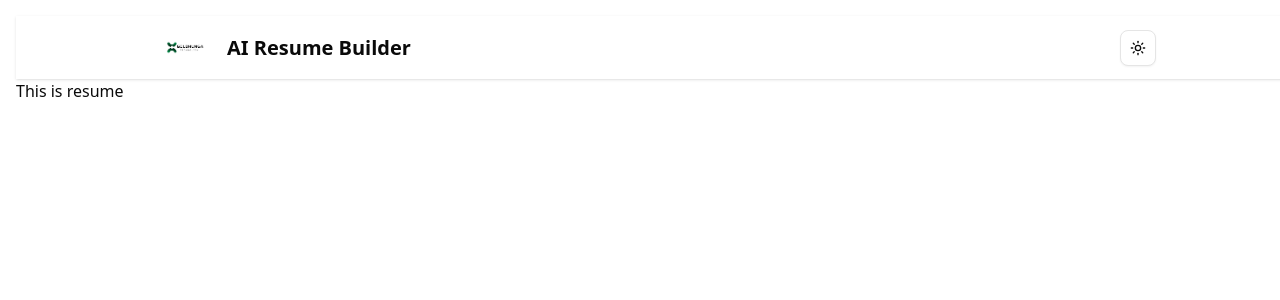
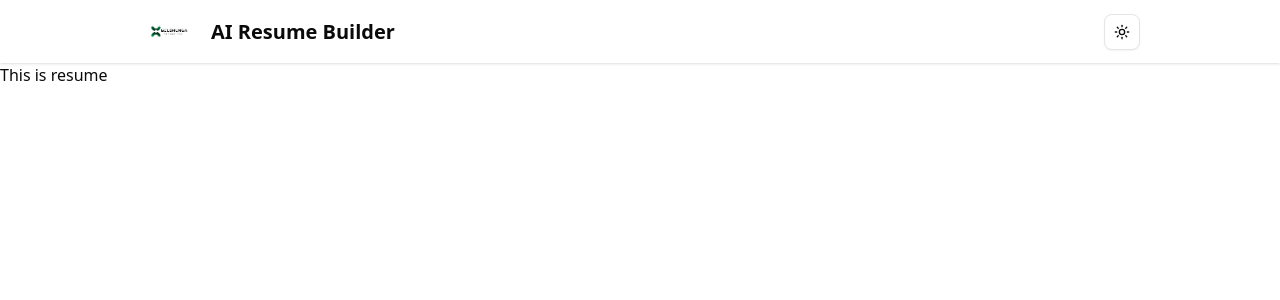
Before and after one commit to aryantamangcs/AI-Resume, a Next.js app in the folder client/: page /resumes in a window 1280 px wide. Shown: the top 300 px of the page. Built offline with nearby package versions, Linux system fonts and the light colour scheme.

Commit message:
refactor : refactor the design

```diff
--- a/client/src/app/(main)/layout.tsx
+++ b/client/src/app/(main)/layout.tsx
@@ -3,7 +3,7 @@ import { FC } from "react";
 import React from "react";
 const Layout: FC<{ children: React.ReactNode }> = ({ children }) => {
   return (
-    <div className="p-4">
+    <div>
       <MainNavBar />
       {children}
     </div>
```
